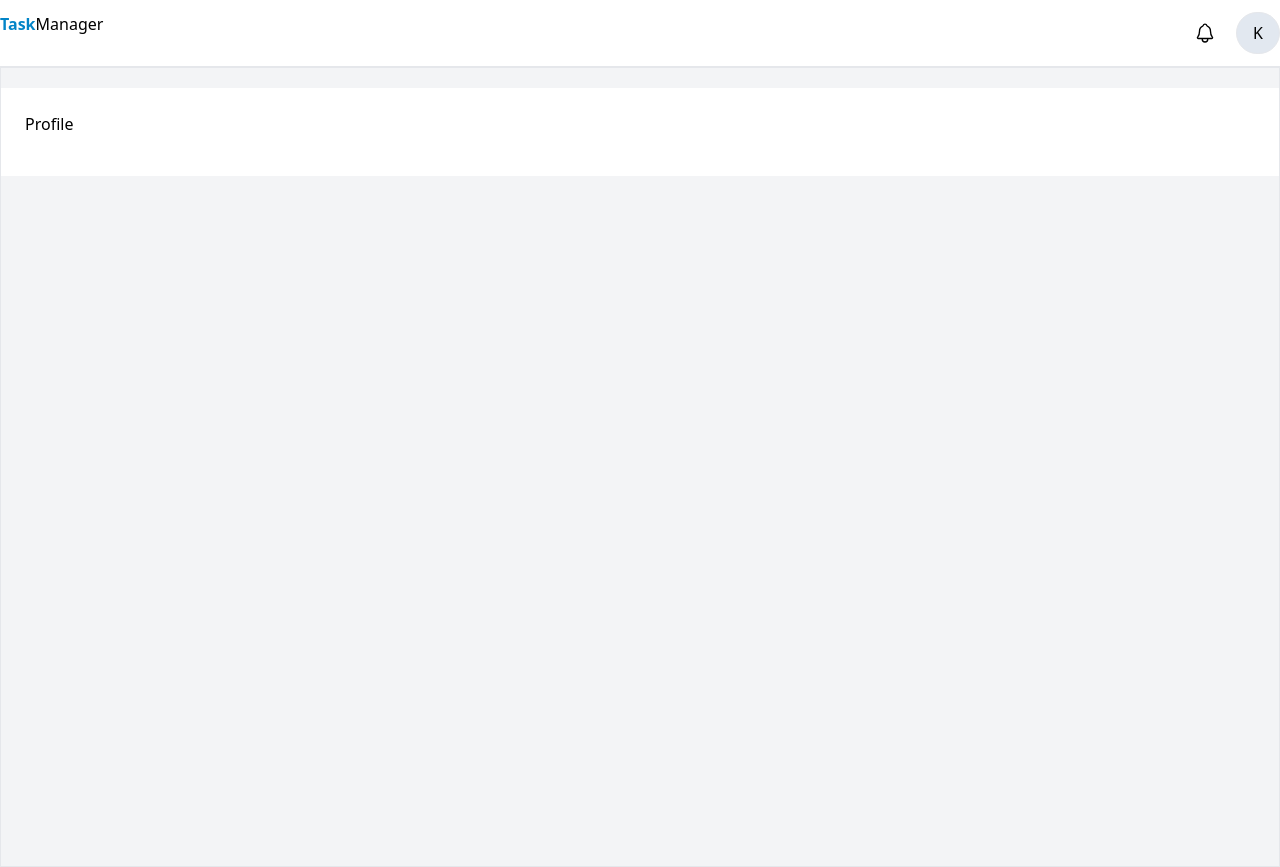
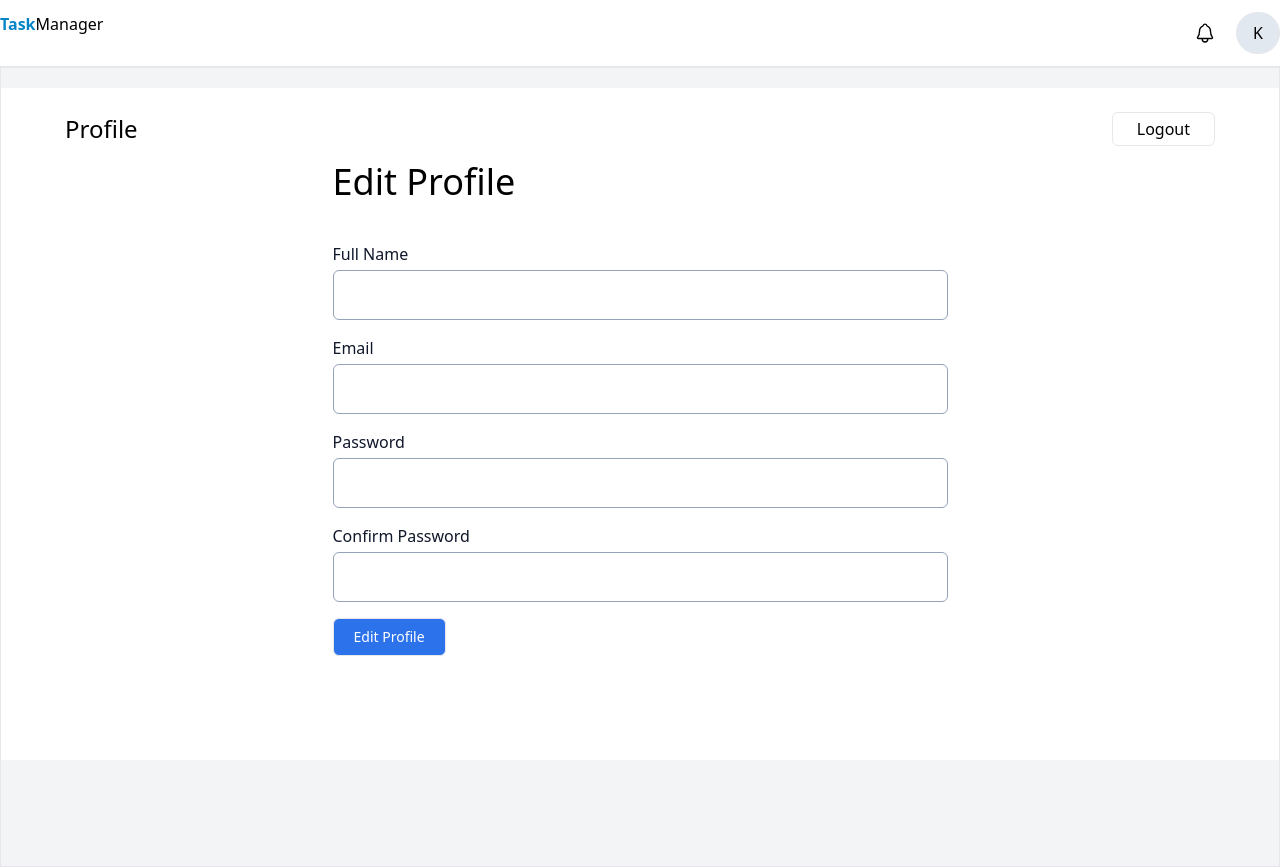
Before and after one commit to b1621/task-manager, a React (Vite) app in the folder client/: page /profile in a window 1280 px wide. Built offline with nearby package versions, Linux system fonts and the light colour scheme; the HTML template or start-up script is replaced by a standard one.

Commit message:
update profile works

```diff
--- a/client/src/features/userSlice.jsx
+++ b/client/src/features/userSlice.jsx
@@ -23,8 +23,27 @@ const userSlice = createSlice({
     login: (state, action) => {
       state.user = action.payload;
     },
+    logout: (state) => {
+      state.user = {};
+    },
+    updateProfile: (state, action) => {
+      const { id, name, email, password } = action.payload;
+      const userIndex = state.users.findIndex((user) => user.id === id);
+      if (userIndex !== -1) {
+        state.users[userIndex] = {
+          ...state.users[userIndex],
+          name,
+          email,
+          password,
+        };
+      }
+      if (state.user.id === id) {
+        state.user = { ...state.user, name, email, password };
+      }
+    },
   },
 });
 
-export const { registerUsers, login } = userSlice.actions;
+export const { registerUsers, login, logout, updateProfile } =
+  userSlice.actions;
 export default userSlice.reducer;
--- a/client/src/pages/Profile.jsx
+++ b/client/src/pages/Profile.jsx
@@ -1,20 +1,93 @@
-import React from "react";
+import React, { useEffect, useState } from "react";
 import NavBar from "../components/NavBar";
-import { useSelector } from "react-redux";
+import { useDispatch, useSelector } from "react-redux";
+import Input from "../components/Input";
+import Button from "../components/Button";
+import { logout, updateProfile } from "../features/userSlice";
+import { useNavigate } from "react-router-dom";
+import { toast } from "react-toastify";
 
 const Profile = () => {
+  const [name, setName] = useState("");
+  const [email, setEmail] = useState("");
+  const [confPassword, setConfPassword] = useState("");
+  const [password, setPassword] = useState("");
   const { user } = useSelector((state) => state.user);
+  const dispatch = useDispatch();
+  const navigate = useNavigate();
+  const handleLogout = () => {
+    dispatch(logout());
+    navigate("/login");
+  };
+
+  useEffect(() => {
+    setName(user.name);
+    setEmail(user.email);
+  }, []);
+
+  const handleUpdate = (e) => {
+    e.preventDefault();
+
+    try {
+      if (!email || !password || !name || !confPassword) {
+        toast.error("fill all inputs");
+        return;
+      }
+      if (password.length < 5) {
+        toast.error("Password should be at least 5 characters long");
+        return;
+      }
+      if (password !== confPassword) {
+        toast.error("password doen't match");
+        return;
+      }
+
+      dispatch(updateProfile({ id: user.id, name, email, password }));
+      toast.success("Profile updated  !!");
+    } catch (error) {
+      console.error("Error:", error.message);
+    }
+  };
   return (
     <>
       <NavBar />
       <div className="min-h-screen border bg-gray-100">
         <div className="container mx-auto my-5 bg-white p-6">
-          <div className="flex items-center justify-between pb-4">
-            <div>
-              <h2>Profile</h2>
+          <div className="mx-10 flex items-center justify-between pb-4">
+            <h2 className="text-2xl">Profile</h2>
+            <button
+              className="rounded-md border px-6 py-1 transition-all duration-300 hover:bg-slate-100"
+              onClick={handleLogout}
+            >
+              Logout
+            </button>
+          </div>
+          <form className="mx-auto mb-20 w-[50%]" onSubmit={handleUpdate}>
+            <h2 className="mb-10 text-4xl">Edit Profile</h2>
+            <div className="space-y-4">
+              <Input labelName={"Full Name"} value={name} setValue={setName} />
+              <Input
+                labelName={"Email"}
+                inputType={"email"}
+                setValue={setEmail}
+                value={email}
+              />
+              <Input
+                labelName={"Password"}
+                value={password}
+                inputType={"password"}
+                setValue={setPassword}
+              />
+              <Input
+                labelName={"Confirm Password"}
+                value={confPassword}
+                inputType={"password"}
+                setValue={setConfPassword}
+              />
+
+              <Button>Edit Profile</Button>
             </div>
-            <form></form>
-          </div>
+          </form>
         </div>
       </div>
     </>
```
